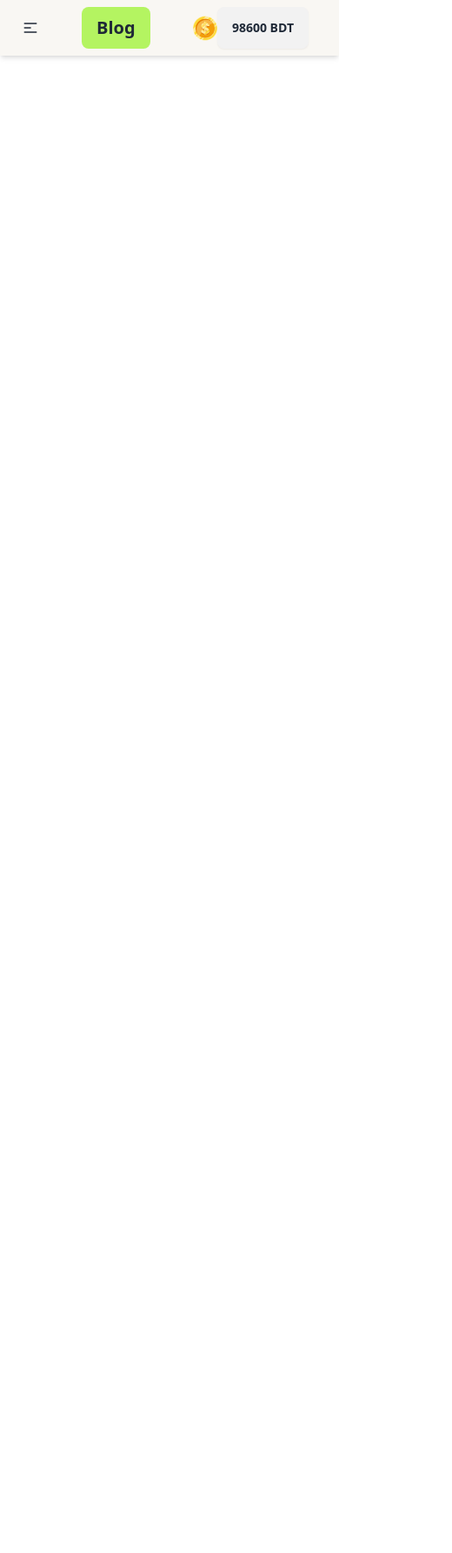
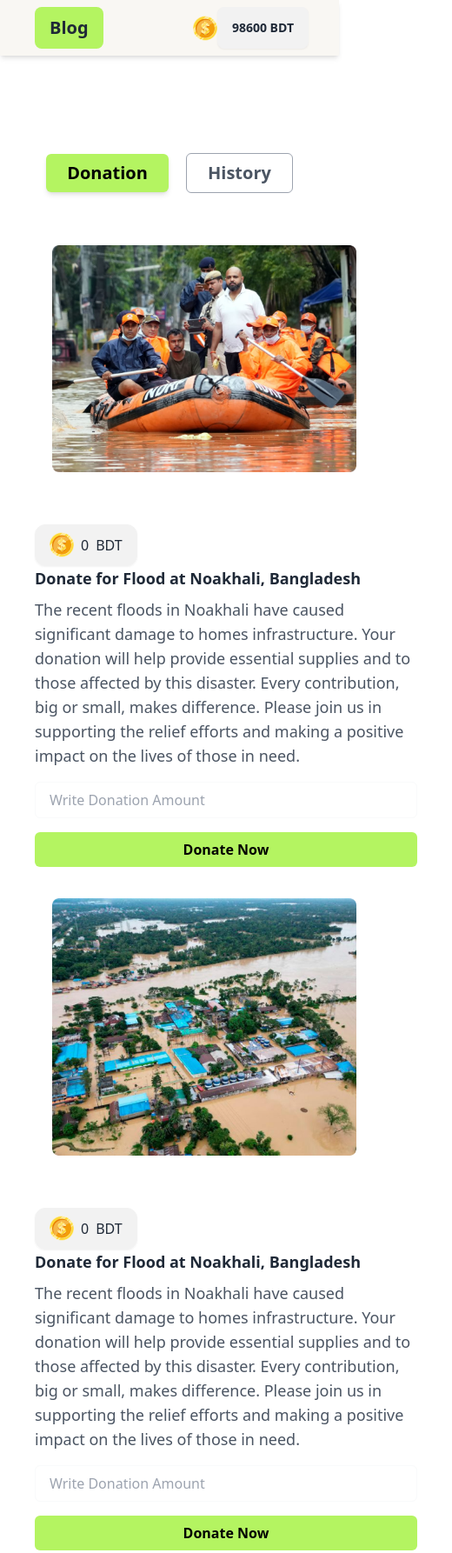
Before and after one commit to Orinakter/Assignment-5, a plain HTML site: page index.html in a window 390 px wide. Shown: the top 1786 px of the page at 87% size, 520 px wide, since content can reach past the window. Before the commit the page ends 844 px from the top, so only its background shows below. Drawn offline with nearby package versions, Linux system fonts and the light colour scheme.

Commit message:
Three card section done

```diff
--- a/index.html
+++ b/index.html
@@ -21,6 +21,8 @@
               clifford: '#da373d',
               navcolor: '#F9F7F3',
               navbutton: 'rgb(180, 244, 97)',
+              border :  'rgba(17, 17, 17, 0.3)',
+              button: ' rgba(17, 17, 17, 0.05)',
 
 
 
@@ -32,27 +34,11 @@
     </script>
 
 </head>
- <body class="container mx-auto bg-gray-100">
+ <body class="container mx-auto">
     <header class="sticky top-0 z-50 bg-navcolor shadow-md">
-        <div class="navbar bg-navcolor">
+         <div class="navbar bg-navcolor">
             <div class="navbar-start ">
-              <div class="dropdown">
-                <div tabindex="0" role="button" class="btn btn-ghost lg:hidden">
-                  <svg
-                    xmlns="http://www.w3.org/2000/svg"
-                    class="h-5 w-5"
-                    fill="none"
-                    viewBox="0 0 24 24"
-                    stroke="currentColor">
-                    <path
-                      stroke-linecap="round"
-                      stroke-linejoin="round"
-                      stroke-width="2"
-                      d="M4 6h16M4 12h8m-8 6h16" />
-                  </svg>
-                </div>
 
-              </div>
 
               <a class="btn btn-ghost text-xl bg-navbutton ml-8">Blog</a>
 
@@ -70,11 +56,117 @@
             </div>
           </div>
         </header>
-        <main>
-          <section>
 
-          </section>
-        </main>
+          <section class="flex justify-center items-center mt-28">
+
+            <div class="space-x-4">
+
+                <button class="bg-navbutton text-xl text-black font-bold py-2 px-6 rounded-md shadow-md ">Donation</button>
+
+                <button class="border border-gray-400 text-gray-600 font-semibold py-2 px-6 rounded-md  hover:border-gray-500 text-xl">History</button>
+            </div>
+
+             </section>
+
+
+             <!-- card-1 -->
+              <section class="mt-10 ">
+                <div class="flex flex-col lg:flex ">
+                  <div class="md:shrink-0">
+                    <img class="w-full h-auto lg:w-[510px]  p-5 ml-10"  src="./assets/noakhali.png" alt="">
+
+                  </div>
+
+                  <div class="w-[520px] h-[130px] p-10">
+                    <button class="btn flex text-base font-medium justify-center items-center gap-2 bg-button py-2 rounded-xl ">
+                      <img src="./assets/coin.png" alt="">
+                      <p>0</p>
+                      <h3>BDT</h3>
+
+                    </button>
+                    <h2 class="text-lg md:text-xl lg:text-2xl font-semibold mb-2">Donate for Flood at Noakhali, Bangladesh</h2>
+                    <p class="text-lg text-gray-600 text-wrap"> The recent floods in Noakhali have caused significant damage to homes  infrastructure. Your donation will help provide essential supplies and  to those affected by this disaster. Every contribution, big or small, makes  difference. Please join us in supporting the relief efforts and making a positive impact on the lives of those in need.</p>
+
+                    <div class="mt-4">
+                      <input class="w-full px-4 py-2 border border-gray-50 rounded-md text-gray-500 " type="number" placeholder="Write Donation Amount">
+                    </div>
+
+                    <div class="mt-4">
+                      <button class="w-full bg-navbutton text-black font-semibold py-2 px-4 rounded-md ">Donate Now</button>
+                    </div>
+
+                  </div>
+                </div>
+              </section>
+
+              <!-- card-2 -->
+
+              <section class="mt-80 lg:mt-10 ">
+                <div class="flex flex-col lg:flex ">
+                  <div class="md:shrink-0">
+                    <img class="w-full h-auto lg:w-[510px]  p-5 ml-10"  src="./assets/feni.png" alt="">
+
+                  </div>
+
+                  <div class="w-[520px] h-[130px] p-10">
+                    <button class="btn flex text-base font-medium justify-center items-center gap-2 bg-button py-2 rounded-xl ">
+                      <img src="./assets/coin.png" alt="">
+                      <p>0</p>
+                      <h3>BDT</h3>
+
+                    </button>
+                    <h2 class="text-lg md:text-xl lg:text-2xl font-semibold mb-2">Donate for Flood at Noakhali, Bangladesh</h2>
+                    <p class="text-lg text-gray-600 text-wrap"> The recent floods in Noakhali have caused significant damage to homes  infrastructure. Your donation will help provide essential supplies and  to those affected by this disaster. Every contribution, big or small, makes  difference. Please join us in supporting the relief efforts and making a positive impact on the lives of those in need.</p>
+
+                    <div class="mt-4">
+                      <input class="w-full px-4 py-2 border border-gray-50 rounded-md text-gray-500 " type="number" placeholder="Write Donation Amount">
+                    </div>
+
+                    <div class="mt-4">
+                      <button class="w-full bg-navbutton text-black font-semibold py-2 px-4 rounded-md ">Donate Now</button>
+                    </div>
+
+                  </div>
+                </div>
+              </section>
+              <!-- card-3 -->
+              <section class="mt-80 lg:mt-10 ">
+                <div class="flex flex-col lg:flex ">
+                  <div class="md:shrink-0">
+                    <img class="w-full h-auto lg:w-[510px]  p-5 ml-10"  src="./assets/quota-protest.png" alt="">
+
+                  </div>
+
+                  <div class="w-[520px] h-[130px] p-10">
+                    <button class="btn flex text-base font-medium justify-center items-center gap-2 bg-button py-2 rounded-xl ">
+                      <img src="./assets/coin.png" alt="">
+                      <p>0</p>
+                      <h3>BDT</h3>
+
+                    </button>
+                    <h2 class="text-lg md:text-xl lg:text-2xl font-semibold mb-2">Donate for Flood at Noakhali, Bangladesh</h2>
+                    <p class="text-lg text-gray-600 text-wrap"> The recent floods in Noakhali have caused significant damage to homes  infrastructure. Your donation will help provide essential supplies and  to those affected by this disaster. Every contribution, big or small, makes  difference. Please join us in supporting the relief efforts and making a positive impact on the lives of those in need.</p>
+
+                    <div class="mt-4">
+                      <input class="w-full px-4 py-2 border border-gray-50 rounded-md text-gray-500 " type="number" placeholder="Write Donation Amount">
+                    </div>
+
+                    <div class="mt-4">
+                      <button class="w-full bg-navbutton text-black font-semibold py-2 px-4 rounded-md ">Donate Now</button>
+                    </div>
+
+                  </div>
+                </div>
+              </section>
+
+
+
+
+
+
+
+
+
 
 
 
```
